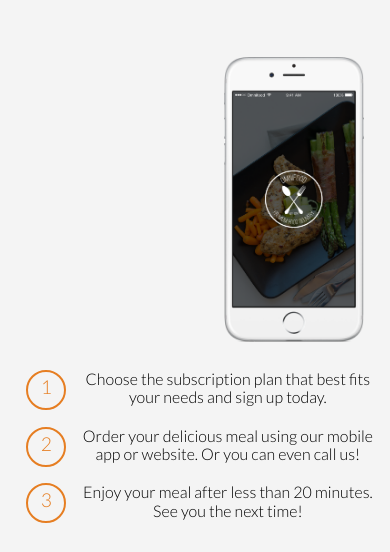
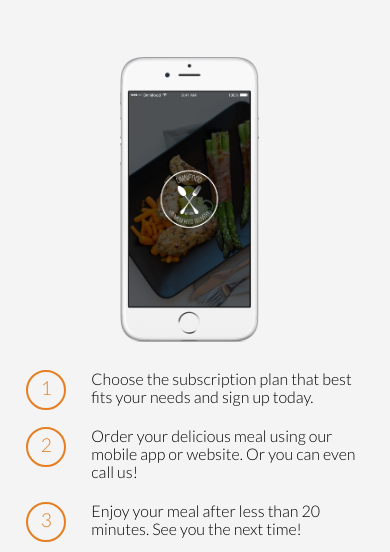
Before and after one commit to fingerzz96/Udemy-web_project, a plain HTML site: page index.html in a window 390 px wide. Shown: the part 2203-2755 px from the top of the page. Drawn offline with Linux system fonts and the light colour scheme; files whose address does not match are found by name.

Commit message:
Finalized the query bug fix

```diff
--- a/resources/css/query.css
+++ b/resources/css/query.css
@@ -35,7 +35,7 @@
         margin-bottom: 40px;
     }
 
-    .work-steps:last-child {
+    .work-steps:last-of-type {
         margin-bottom: 60px;
     }
 
@@ -104,7 +104,7 @@
         margin-left: 0%;
     }
 
-    .steps-box:last-child {
+    .steps-box:first-child {
         text-align: center;
     }
 
@@ -112,22 +112,23 @@
         width: 40%;
     }
 
-    /*TODO: Fix the problem with workstep class, the image and text below the image are not working*/
-    .work-steps div {
+    .work-steps div{
         height: 40px;
         width: 40px;
-        margin-right: 15px;
-        padding: 4px;
+        float: left;
+        padding: 5px;
         font-size: 120%;
     }
 
-    .work-steps {
+    .work-steps{
         margin-bottom: 20px;
     }
 
-    .work-steps:last-child {
+    .work-steps:last-of-type{
         margin-bottom: 20px;
     }
+
+
 }
 
 @media only screen and (max-width: 480px) {
```
